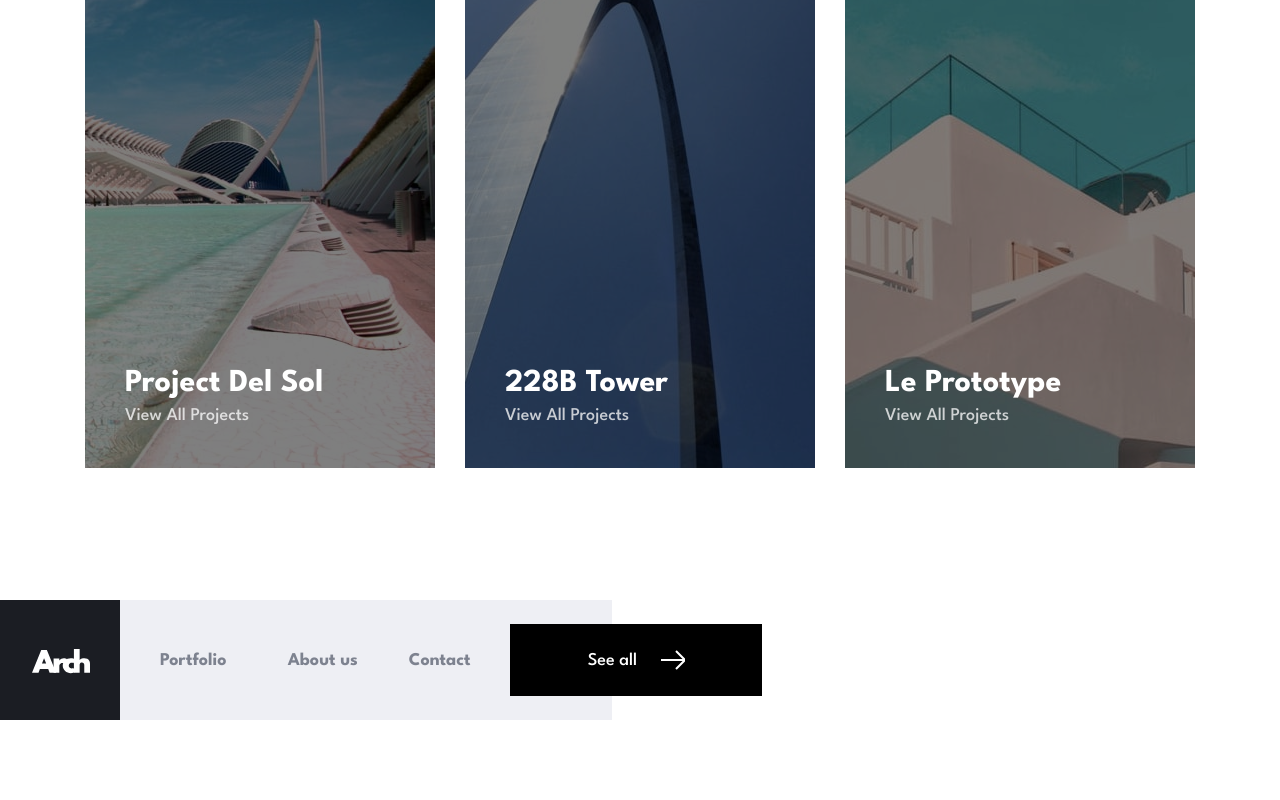
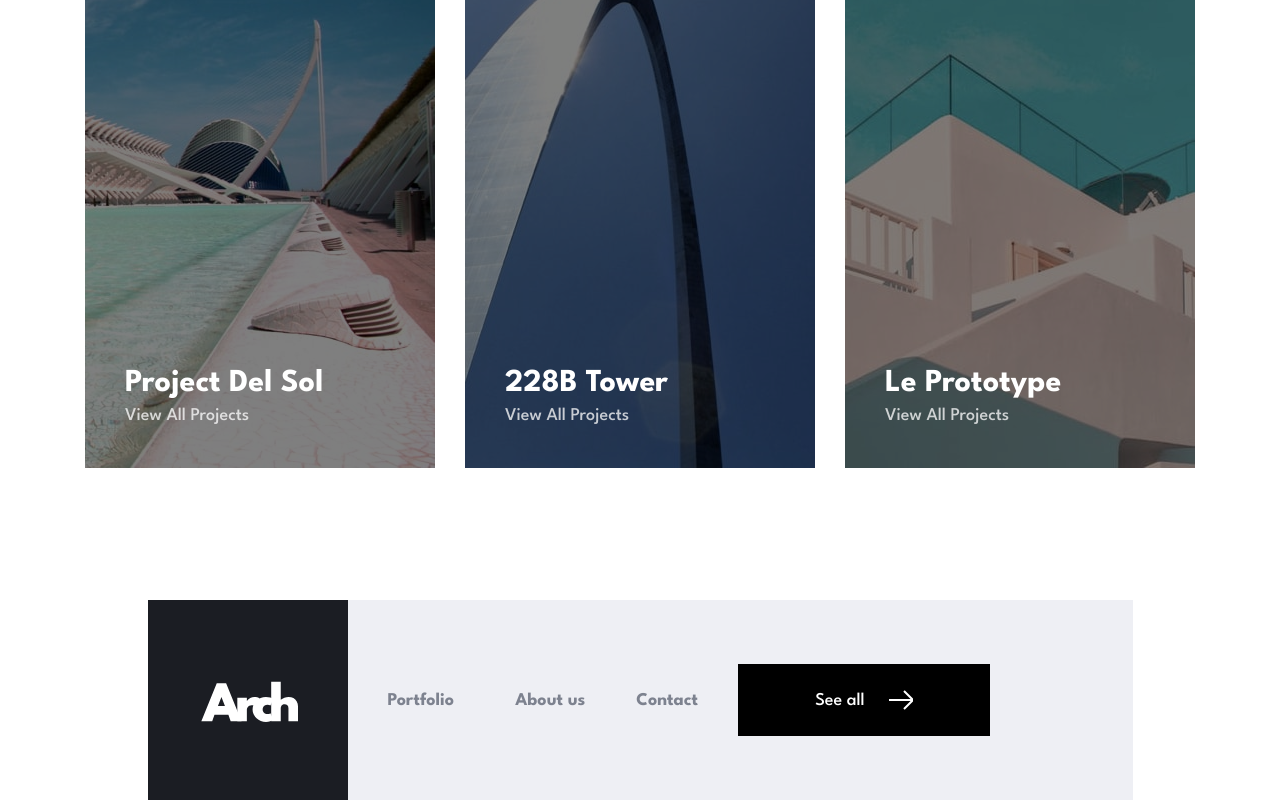
Before and after one commit to gigakhrz/arch-studio-multi-page-website, a Next.js app: page / in a window 1280 px wide. Shown: the part 2927-3727 px from the top of the page. Before the commit the page ends 3647 px from the top, so only its background shows below. Built offline with nearby package versions, Linux system fonts and the light colour scheme.

Commit message:
add some changes

```diff
--- a/src/app/components/Footer/Footer.tsx
+++ b/src/app/components/Footer/Footer.tsx
@@ -5,9 +5,13 @@ const Footer = (): JSX.Element => {
   return (
     <div
       className="flex flex-col items-center justify-center gap-[32px] bg-[#EEEFF4] md:flex-row md:h-[120px] md:justify-start md:w-[612px]
-    md:gap-[40px] "
+    md:gap-[40px] xl:h-[200px] lg:w-[985px] xl:self-center"
     >
-      <img src={logoImg.src} alt="logo image" className="mt-[-60px] md:m-0" />
+      <img
+        src={logoImg.src}
+        alt="logo image"
+        className="mt-[-60px] md:m-0 lg:w-[200px] h-[200px]"
+      />
       <Link
         className="text-[#7D828F] text-[18px] font-bold leading-[25px] md:mr-[21px] "
         href="/portfolio"
```
